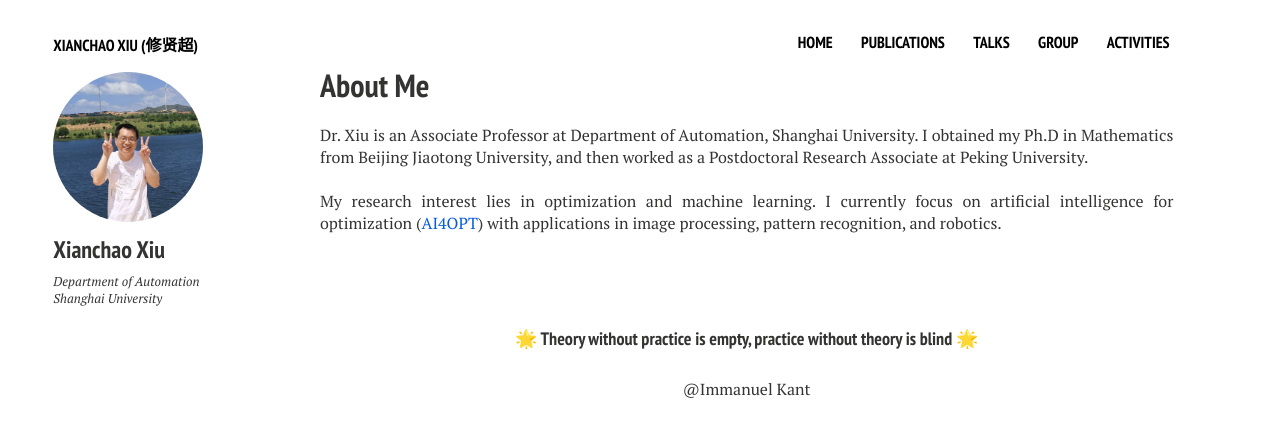
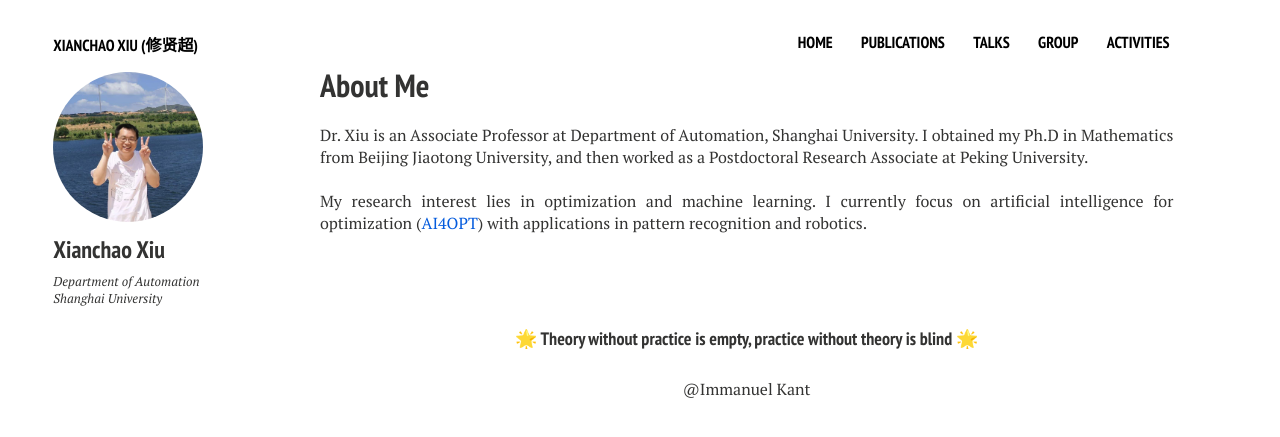
Before and after one commit to xianchaoxiu/xianchaoxiu.github.io, a Jekyll site: the page built from index.md, in a window 1280 px wide. Shown: the top 437 px of the page. Built offline with Jekyll 4.4.1, drawn with Linux system fonts in a browser that asks for light colours; nearby versions of some CDN libraries.

Commit message:
Update home2.html

```diff
--- a/_layouts/home2.html
+++ b/_layouts/home2.html
@@ -32,7 +32,7 @@
 
 
 	 My research interest lies in optimization and machine learning.
-	 I currently focus on artificial intelligence for optimization (<a href="https://github.com/xianchaoxiu/AI4OPT" class="textlink" target="_blank">AI4OPT</a>) with applications in image processing, pattern recognition, and robotics. <br><br>
+	 I currently focus on artificial intelligence for optimization (<a href="https://github.com/xianchaoxiu/AI4OPT" class="textlink" target="_blank">AI4OPT</a>) with applications in pattern recognition and robotics. <br><br>
 
 
 
```
